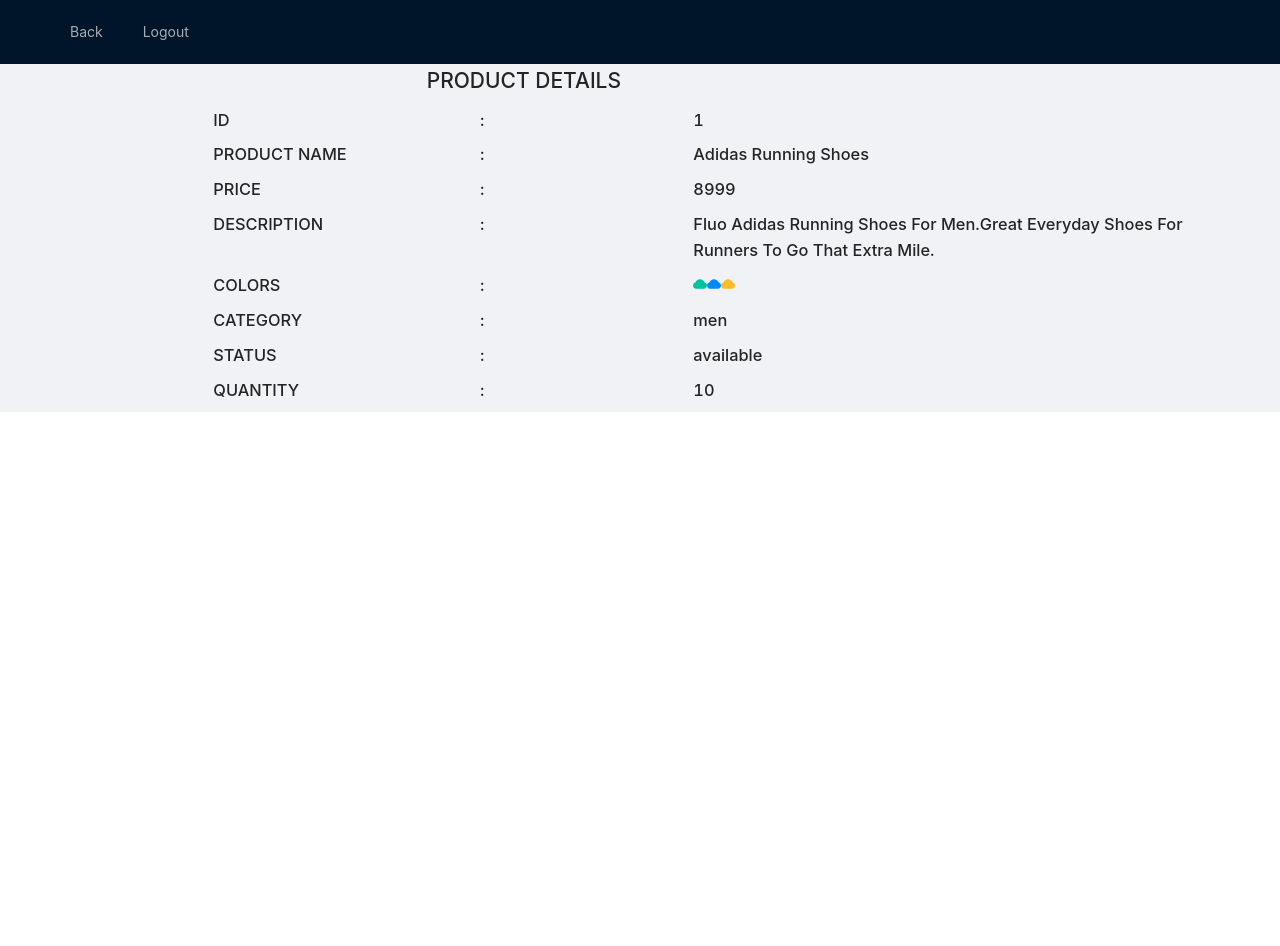
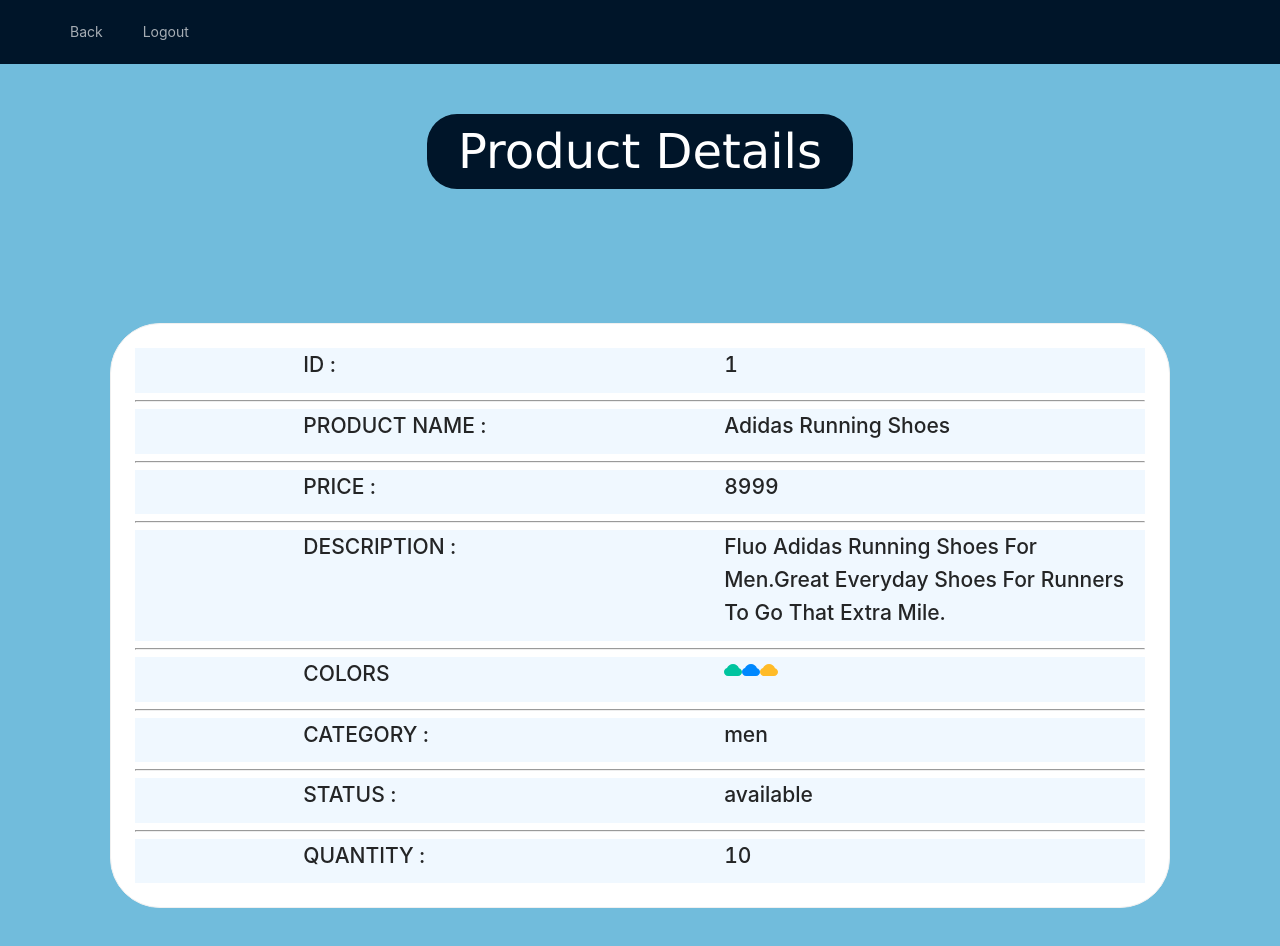
Before and after one commit to PradeepPackiyam/Dashboard, a React (Create React App) app: page /productsdetails/1 in a window 1280 px wide. Shown: the top 946 px of the page. Before the commit the page ends 800 px from the top, so only its background shows below. Built offline with nearby package versions, Linux system fonts and the light colour scheme.

Commit message:
UI and add product

```diff
--- a/package.json
+++ b/package.json
@@ -7,7 +7,7 @@
     "@testing-library/jest-dom": "^5.16.5",
     "@testing-library/react": "^13.3.0",
     "@testing-library/user-event": "^13.5.0",
-    "antd": "^4.22.7",
+    "antd": "^4.22.8",
     "react": "^18.2.0",
     "react-dom": "^18.2.0",
     "react-router-dom": "^6.3.0",
--- a/src/App.js
+++ b/src/App.js
@@ -24,7 +24,7 @@
       productname: "Adidas Running Shoes",
       price: "8999",
       description: "Fluo Adidas Running Shoes For Men.Great Everyday Shoes For Runners To Go That Extra Mile. ",
-      colors: ['1','0', '2'],
+      colors: ['1','0','2'],
       category: "men",
       status: "available",
       quantity: "10"
--- a/src/Components/Addproductform.js
+++ b/src/Components/Addproductform.js
@@ -1,5 +1,5 @@
 import { Button, Form, Input,message, Radio,Modal} from "antd";
-import { Checkbox,Layout,Row,Col  } from 'antd';
+import { Checkbox,Layout,Row,Col,Card  } from 'antd';
 import React from 'react'
 import { useContext,useState } from 'react'
 import { ProductContext } from '../App';
@@ -37,14 +37,18 @@
       const [form] = Form.useForm();
 
   return (
-    <div>
+    <div >
         <>
+
+        <Layout>
+
+          <Content className="home" style={{marginLeft:'-180px',marginRight:'-160px'}}>
 
 
           <Form form={form} onFinish={onFinish}
             name="useform"
             labelCol={{
-              span: 4,
+              span: 6,
             }}
             wrapperCol={{
               span: 14,
@@ -53,31 +57,36 @@
 
             colon={false}
 
+            className='home'
+            style={{marginTop:'50px',padding:'50px',paddingBottom:'250px'}}
 
           >
-            <Form.Item label="id" name="id"   >
-              <Input placeholder="id" required></Input>
+
+
+            <Card title='NEW PRODUCT' style={{borderRadius:50,padding:40}}>
+            <Form.Item label="ID" name="id"   >
+              <Input placeholder="id" required  style={{borderRadius:30}}></Input>
 
             </Form.Item>
-            <Form.Item label="productname" name="productname" >
-              <Input placeholder="productname" required></Input>
+            <Form.Item label="Productname" name="productname" >
+              <Input placeholder="productname" required  style={{borderRadius:30}}></Input>
 
             </Form.Item>
-            <Form.Item label="price" name="price" >
-              <Input placeholder="price" required></Input>
+            <Form.Item label="Price" name="price" >
+              <Input placeholder="price" required style={{borderRadius:30}}></Input>
 
             </Form.Item>
-            <Form.Item label="description" name="description" >
-              <Input placeholder="description" required></Input>
+            <Form.Item label="Description" name="description" >
+              <Input placeholder="description" required style={{borderRadius:30}}></Input>
 
             </Form.Item>
 
 
-            <Form.Item label="colors" name="colors" >
+            <Form.Item label="Colors" name="colors" >
             <CheckboxGroup options={options}  />
             </Form.Item>
 
-            <Form.Item label="category" name="category" >
+            <Form.Item label="Category" name="category" >
             {(
             <RadioGroup>
               <Radio value="Mens">Mens</Radio>
@@ -91,7 +100,7 @@
 
 
 
-            <Form.Item label="status" name="status" >
+            <Form.Item label="Status" name="status" >
             {(
             <RadioGroup>
               <Radio value="available">available</Radio>
@@ -101,8 +110,8 @@
           )}
 
             </Form.Item>
-            <Form.Item label="quantity" name="quantity" >
-              <Input placeholder="quantity" required></Input>
+            <Form.Item label="Quantity" name="quantity" >
+              <Input placeholder="quantity" required  style={{borderRadius:30}}></Input>
 
             </Form.Item>
             <Form.Item label=" " >
@@ -112,9 +121,10 @@
 
 
             </Form.Item>
+            </Card>
           </Form>
-
-
+          </Content>
+          </Layout>
           </>
 
     </div>
--- a/src/Components/Addproductpage.js
+++ b/src/Components/Addproductpage.js
@@ -9,7 +9,7 @@
 const { Header,Content } = Layout;
 function Addproductpage() {
   return (
-    <div>
+    <div >
 
 
     <Layout className="layout">
--- a/src/Components/Card.js
+++ b/src/Components/Card.js
@@ -1,6 +1,8 @@
 import React from 'react'
 import { Layout, Card,Row,Col } from 'antd';
 import "antd/dist/antd.css";
+import { Link } from 'react-router-dom';
+
 
 
 const { Meta } = Card;
@@ -18,9 +20,10 @@
   return (
 
     <div className='content'>
+
       <Row>
       <Col span={8}></Col>
-      <Col span={8}><h1 style={{fontFamily:'verdana',fontSize:"50px"}} >Our Offers Below!</h1></Col>
+      <Col span={8}><h1 style={{fontFamily:'verdana',fontSize:"xxx-large",color:'white',marginTop:'100px',backgroundColor:'rgb(0,21,41)',borderRadius:30,textAlign:'center'}} >Our Offers Below!</h1></Col>
       <Col span={8}></Col>
 
 
@@ -29,15 +32,8 @@
 
 
 <Content>
-<Row
-      gutter={{
-        xs: 8,
-        sm: 16,
-        md: 24,
-        lg: 32,
-      }}
-    >
-      <Col className="gutter-row" span={6}>
+<Row justify="space-evenly">
+       <Col span={4}>
         <div>
 
         <Content>
@@ -51,7 +47,7 @@
     }}
     cover={<img alt="example" src="https://gw.alipayobjects.com/zos/rmsportal/KDpgvguMpGfqaHPjicRK.svg" />}
   >
-    <Meta title="Create Your own app" description="www.instagram.com" />
+    <Meta title="Create Your own app" description="www.instagram.com"/>
   </Card>
   </Content>
         </div>
@@ -59,7 +55,7 @@
 
 
 
-      <Col className="gutter-row" span={6}>
+    <Col span={4}>
         <div>
 
         <Card
@@ -85,7 +81,7 @@
 
 
 
-      <Col className="gutter-row" span={6}>
+      <Col span={4}>
         <div >
 
         <Card
@@ -113,7 +109,7 @@
 
 
 
-      <Col className="gutter-row" span={6}>
+      <Col span={4}>
         <div>
 
         <Card
--- a/src/Components/Dashboardpage.js
+++ b/src/Components/Dashboardpage.js
@@ -1,12 +1,12 @@
 import React from 'react'
-import { Layout,Button } from 'antd';
+import { Layout,Button,Col } from 'antd';
 import "antd/dist/antd.css";
 import {  PlusCircleOutlined } from '@ant-design/icons';
 import Dashboardnav from './Dashboardnav'
 import Dashboardsider from './Dashboardsider';
 import Productslist from './Productslist';
 import { useNavigate } from "react-router-dom";
-const { Header,Content, Sider } = Layout;
+const { Header,Content, Footer } = Layout;
 
 function Dashboardpage() {
   const navigate = useNavigate();
@@ -15,7 +15,7 @@
     navigate("/addproductpage");
   };
   return (
-    <div><Layout className="layout">
+    <div ><Layout >
     <Header>
       <div className="logo" />
 
@@ -24,16 +24,19 @@
     </Layout>
 
     <Layout >
-    <Content
-         >
+    <Content className='home'
+       style={{paddingBottom:210}}  >
 
-        <Button type="yellow"  style={{color:'purple',  borderRadius: 50}}  onClick={addproduct}   >
+           <Col span={12} offset={22}>  <Button   style={{color:'black',  borderRadius: 50,marginTop:30,marginBottom:20,backgroundColor:'rgb(182,225,247)'}}  onClick={addproduct}   >
         <PlusCircleOutlined />
         Add Product
-</Button>
+</Button> </Col>
       <Productslist />
     </Content>
-    </Layout></div>
+    </Layout>
+
+
+    </div>
   )
 }
 
--- a/src/Components/Forms.js
+++ b/src/Components/Forms.js
@@ -48,21 +48,26 @@
       {type: "email", message: 'Please input your mail'}]}
       hasFeedback
       >
-        <Input placeholder="enter your email"  style={{borderRadius:30,fontSize:'x-large'}}/>
+        <Input placeholder="enter your email"  style={{borderRadius:30,fontSize:'x-large',width:'320px'}}/>
       </Form.Item>
-
+<Row>
+<Col span={6}></Col>
+<Col span={6}>
       <Form.Item
         label="Password"
         name="password"
         rules={[{ required: true, message: 'Please input your password!' }]}
         hasFeedback
         >
-        <Input.Password   placeholder="enter your password"  style={{borderRadius:30,fontSize:'x-large'}}/>
+        <Input.Password   placeholder="enter your password"  style={{borderRadius:30,fontSize:'x-large',width:'320px'}}/>
       </Form.Item>
+      </Col>
+      </Row>
+
 
       <Row>
-      <Col span={8}></Col>
-      <Col span={8}> <Form.Item wrapperCol={{ offset: 8, span: 16 }}>
+      <Col span={6}></Col>
+      <Col span={10}> <Form.Item wrapperCol={{ offset: 8, span: 16 }}>
         <Button  htmlType="submit" style={{borderRadius:20,color:"white", backgroundColor:'#15191d', marginLeft:20}}>
          Login to Dashboard
         </Button>
--- a/src/Components/Home.js
+++ b/src/Components/Home.js
@@ -15,7 +15,7 @@
       <Nav />
 
     </Header>
-    <Content className='home' style={{paddingBottom:300}}>
+    <Content className='home' style={{paddingBottom:110}}>
        <Card />
     </Content>
 
--- a/src/Components/Login.js
+++ b/src/Components/Login.js
@@ -1,5 +1,5 @@
 import React from 'react'
-import { Layout, Col, Row  } from 'antd';
+import { Layout, Col, Row, Card  } from 'antd';
 import Forms from './Forms';
 import Nav from './Nav';
 
@@ -11,13 +11,16 @@
 
     <div><Layout className="layout">
     <Header>
-      <div className="logo" />
+
       <Nav />
      </Header>
-    <Content className='full'>
-    <Row>
-      <Col span={8}></Col>
-      <Col span={6}> <Forms />
+
+    <Content className='home'>
+    <Row justify="space-justify"  >
+
+      <Col span={12} offset={6}>
+        <Forms />
+
 </Col>
 
 
--- a/src/Components/Productsdetails.js
+++ b/src/Components/Productsdetails.js
@@ -8,7 +8,7 @@
 import { Link } from "react-router-dom";
 import { ProductContext } from '../App';
 import { useNavigate } from "react-router-dom";
-import { Col, Row } from 'antd';
+import { Col, Row,Card } from 'antd';
 
 const { Header,Content } = Layout;
 
@@ -28,7 +28,7 @@
       const navigate = useNavigate();
   return (
 
-<Layout>
+<Layout >
 <Header>
 
       <Menu
@@ -64,60 +64,50 @@
 
     </Header>
 
+        <Content className='home' >
+        <Row>
+      <Col span={8}></Col>
+      <Col span={8}><h1 style={{fontFamily:'verdana',fontSize:"xxx-large",color:'white',marginTop:'50px',backgroundColor:'rgb(0,21,41)',borderRadius:30,textAlign:'center'}} >Product Details</h1></Col>
+      <Col span={8}></Col>
+    </Row>
 
-        <Content className="site-layout-background">
-
-         <Row>
-      <Col span={8}></Col>
-      <Col span={8}><h1>PRODUCT DETAILS</h1></Col>
-      <Col span={8}></Col>
-
-
-    </Row>
-    <Row>
+<Card style={{borderRadius:50,margin:'110px'}}>
+    <Row style={{backgroundColor:'aliceblue',fontSize:'large'}}>
     <Col span={4}></Col>
-      <Col span={5}><h3>ID </h3></Col>
-      <Col span={4}><h3>:</h3></Col>
+      <Col span={10}><h3>ID :</h3></Col>
       <Col span={10}><h3>{singleproduct.id}</h3></Col>
       <Col span={4}></Col>
+    </Row>
+<hr></hr>
 
-
-    </Row>
-    <Row>
-    <Col span={4}></Col>
-      <Col span={5}><h3> PRODUCT NAME </h3></Col>
-      <Col span={4}><h3>:</h3></Col>
+<Row style={{backgroundColor:'aliceblue',fontSize:'large'}}>    <Col span={4}></Col>
+      <Col span={10}><h3> PRODUCT NAME : </h3></Col>
       <Col span={10}><h3>{singleproduct.productname}</h3></Col>
       <Col span={4}></Col>
 
+    </Row>
+    <hr></hr>
 
-    </Row>
-    <Row>
-    <Col span={4}></Col>
-      <Col span={5}><h3>PRICE </h3></Col>
-      <Col span={4}><h3>:</h3></Col>
+    <Row style={{backgroundColor:'aliceblue',fontSize:'large'}}>    <Col span={4}></Col>
+      <Col span={10}><h3>PRICE :</h3></Col>
       <Col span={10}><h3>{singleproduct.price}</h3></Col>
       <Col span={4}></Col>
+    </Row>
+    <hr></hr>
 
-
-    </Row>
-    <Row>
-    <Col span={4}></Col>
-      <Col span={5}><h3>DESCRIPTION </h3></Col>
-      <Col span={4}><h3>:</h3></Col>
+ <Row style={{backgroundColor:'aliceblue',fontSize:'large'}}>
+ <Col span={4}></Col>
+      <Col span={10}><h3>DESCRIPTION :</h3></Col>
       <Col span={10}><h3>{singleproduct.description}</h3></Col>
       <Col span={4}></Col>
 
-
     </Row>
 
+    <hr></hr>
 
-
-                <Row>
-                <Col span={4}></Col>
-                  <Col span={5}><h3>COLORS </h3></Col>
-                  <Col span={4}><h3>:</h3></Col>
-
+    <Row style={{backgroundColor:'aliceblue',fontSize:'large'}}>
+     <Col span={4}></Col>
+                  <Col span={10}><h3>COLORS </h3></Col>
 
                   <Col span={10}>
                   {
@@ -131,45 +121,48 @@
                      </Col>
             <Col span={4}></Col>
 
+    </Row>
+    <hr></hr>
 
-                </Row>
 
-                <Row>
-    <Col span={4}></Col>
-      <Col span={5}><h3>CATEGORY </h3></Col>
-      <Col span={4}><h3>:</h3></Col>
+    <Row style={{backgroundColor:'aliceblue',fontSize:'large'}}>
+
+                <Col span={4}></Col>
+      <Col span={10}><h3>CATEGORY :</h3></Col>
       <Col span={10}><h3>{singleproduct.category}</h3></Col>
       <Col span={4}></Col>
 
+    </Row>
+    <hr></hr>
+
+
+    <Row style={{backgroundColor:'aliceblue',fontSize:'large'}}>
+
+    <Col span={4}></Col>
+      <Col span={10}><h3>STATUS :</h3></Col>
+      <Col span={10}><h3>{singleproduct.status}</h3></Col>
+      <Col span={4}></Col>
 
     </Row>
 
-    <Row>
-    <Col span={4}></Col>
-      <Col span={5}><h3>STATUS </h3></Col>
-      <Col span={4}><h3>:</h3></Col>
-      <Col span={10}><h3>{singleproduct.status}</h3></Col>
-      <Col span={4}></Col>
+    <hr></hr>
 
 
-    </Row>
-    <Row>
-    <Col span={4}></Col>
-      <Col span={5}><h3>QUANTITY </h3></Col>
-      <Col span={4}><h3>:</h3></Col>
+    <Row style={{backgroundColor:'aliceblue',fontSize:'large'}}>
+
+<Col span={4}></Col>
+      <Col span={10}><h3>QUANTITY :</h3></Col>
       <Col span={10}><h3>{singleproduct.quantity}</h3></Col>
       <Col span={4}></Col>
-
-
     </Row>
 
-
-
+    </Card>
 
 
 
 
         </Content>
+
       </Layout>
 
   )
--- a/src/Components/Productslist.js
+++ b/src/Components/Productslist.js
@@ -1,10 +1,11 @@
 import React from 'react'
-import { ReadOutlined, BorderOutlined,CloudFilled} from '@ant-design/icons';
+import { ReadOutlined, InfoCircleTwoTone,CloudFilled} from '@ant-design/icons';
 import "antd/dist/antd.css";
-import { Button, Table,Layout,Row,Col } from "antd";
+import { Button, Table,Layout,} from "antd";
 import { Link } from "react-router-dom";
 import { useContext } from 'react'
 import { ProductContext } from '../App';
+import { hover } from '@testing-library/user-event/dist/hover';
 
 const { Content } = Layout;
 
@@ -66,7 +67,7 @@
         <>
       {
       <Link to={{ pathname: `/productsdetails/${productlists.id}` }}>
-           <Button key={id-1}>Product Details</Button>
+           <Button  key={id-1}  hoverable style={{color:'white',backgroundColor:'rgb(0,21,41)',borderRadius:'10px',fontSize:'medium',paddingBottom:30}}> <InfoCircleTwoTone  style={{fontSize:'medium'}}/>Product Details</Button>
 
 </Link>
     }
@@ -77,16 +78,15 @@
 
 
   return (
-    <div>
+
+    <div >
 
 
 
         <Layout >
-            <Content
+            <Content >
 
-         >
-
-        <Table columns={columns} dataSource={productlists} bordered
+        <Table columns={columns}   dataSource={productlists} bordered
       summary={() => (
         <Table.Summary fixed>
           <Table.Summary.Row >
--- a/src/home.css
+++ b/src/home.css
@@ -1,3 +1,4 @@
 .home{
-    background-color:rgb(72, 148, 215);
+    background-color:rgb(113, 188, 220);
+
 }
```
Also changed, not shown: src/banner1.jpg (added), 1 other file (tests, documents, lock files or other folders).
